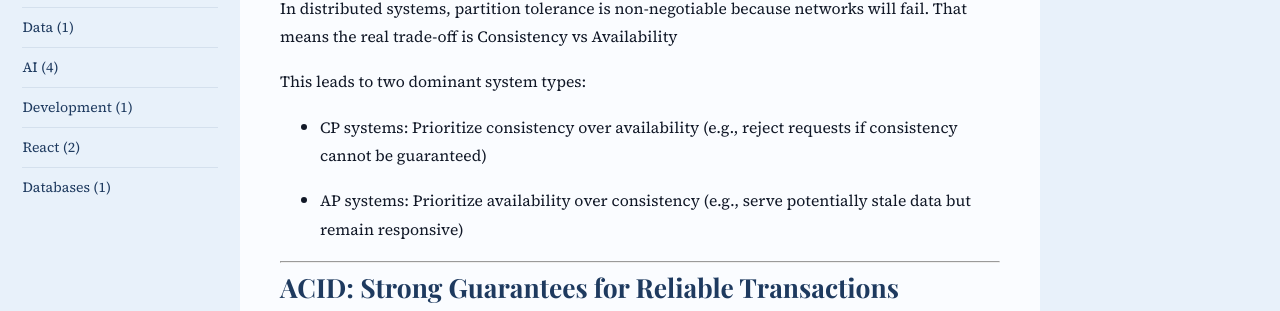
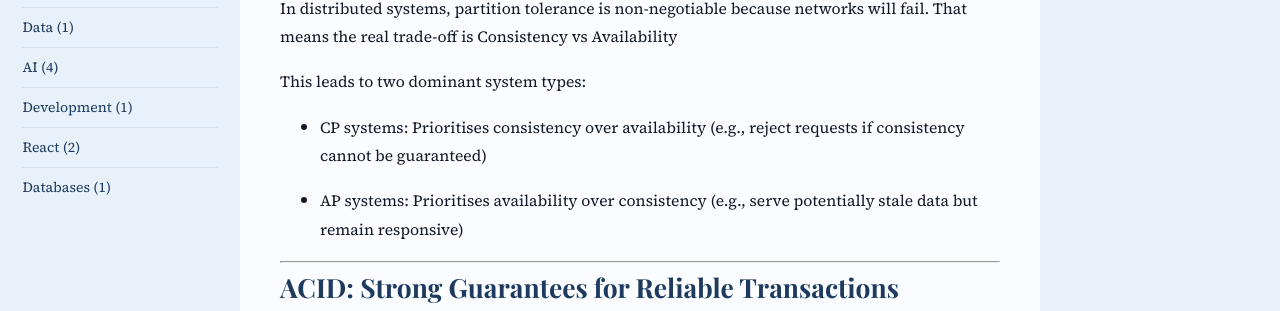
Before and after one commit to dazstaffs/blog, a Jekyll site: the page built from _posts/2020-04-06-CAP-BASE-ACID.md, in a window 1280 px wide and 900 px high, scrolled down 786 px. Shown: the part 143-454 px from the top of the window. Built offline with Jekyll 4.4.1, drawn with Linux system fonts in a browser that asks for light colours; some web fonts are replaced.

Commit message:
Changing some spelling to English UK.

```diff
--- a/_posts/2020-04-06-CAP-BASE-ACID.md
+++ b/_posts/2020-04-06-CAP-BASE-ACID.md
@@ -30,10 +30,10 @@ In distributed systems, partition tolerance is non-negotiable because networks w
 
 This leads to two dominant system types:
 
-- CP systems: Prioritize consistency over availability
+- CP systems: Prioritises consistency over availability
   (e.g., reject requests if consistency cannot be guaranteed)
 
-- AP systems: Prioritize availability over consistency
+- AP systems: Prioritises availability over consistency
   (e.g., serve potentially stale data but remain responsive)
 
 ---
```
